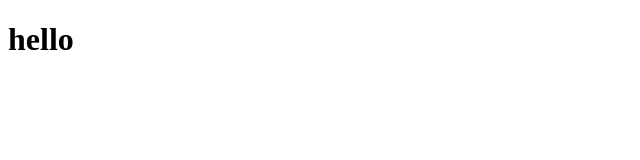
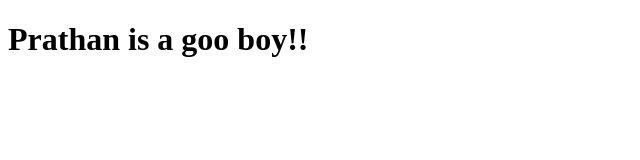
Before and after one commit to pranavpsinha/html-portfolio, a plain HTML site: page index.html in a window 1280 px wide. Shown: the whole page, without its empty margins (0-640 px from the left). Drawn offline with Linux system fonts and the light colour scheme.

Commit message:
fix: entry html opening statement

```diff
--- a/index.html
+++ b/index.html
@@ -6,6 +6,6 @@
   <title>Document</title>
 </head>
 <body>
-  <h1>hello</h1>
+  <h1>Prathan is a goo boy!!</h1>
 </body>
 </html>
```
